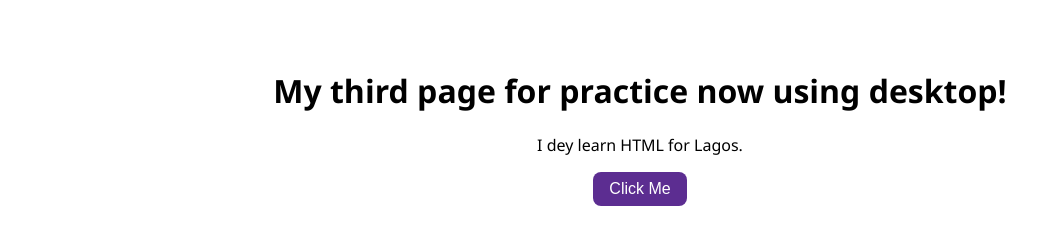
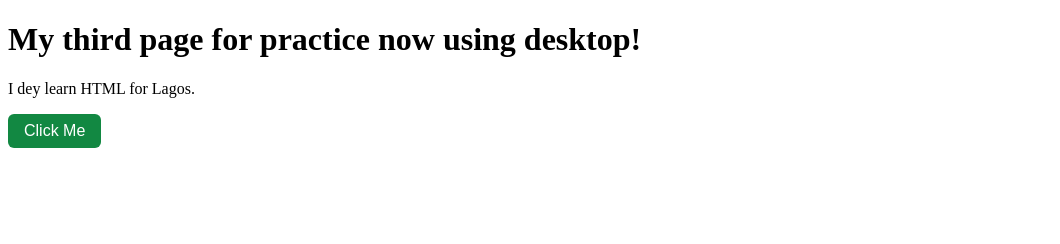
Before and after one commit to linkin2luv-coder/my-third-site, a plain HTML site: page index.html in a window 1280 px wide. Shown: the whole page, without its empty margins (0-1060 px from the left). Drawn offline with Linux system fonts and the light colour scheme.

Commit message:
Update index.html

```diff
--- a/index.html
+++ b/index.html
@@ -3,34 +3,19 @@
 <head>
   <title>My Third page now using desktop</title>
   <style>
-  body {
-    font-family: 'Segoe UI', Arial, sans-serif;
-    background: white;
-    text-align: center;
-    padding: 40px;
-  }
-  h1 {
-    color: black;
-  }
 
-  /* 1 - COLOUR: Real Microsoft Purple */
 button {
-    background: #5c2d91;
+  background: #128842; /* green */
   color: white;
   border: none;
-
-    /* 4 - SPACE INSIDE: Make button no choke */
   padding: 8px 16px;
+  border-radius: 6px;
   font-size: 16px;
-
-    /* 3 - ROUND CORNER: 8px */
-    border-radius: 8px;
   cursor: pointer;
 }
 
-  /* 2 - HOVER: When mouse touch am, e go dark purple */
 button:hover {
-    background: #32145a;
+  background: #0e6d35; /* dark green */
 }
 </style>
 </head>
```
Lines whose indentation alone changed are shown as unchanged.
